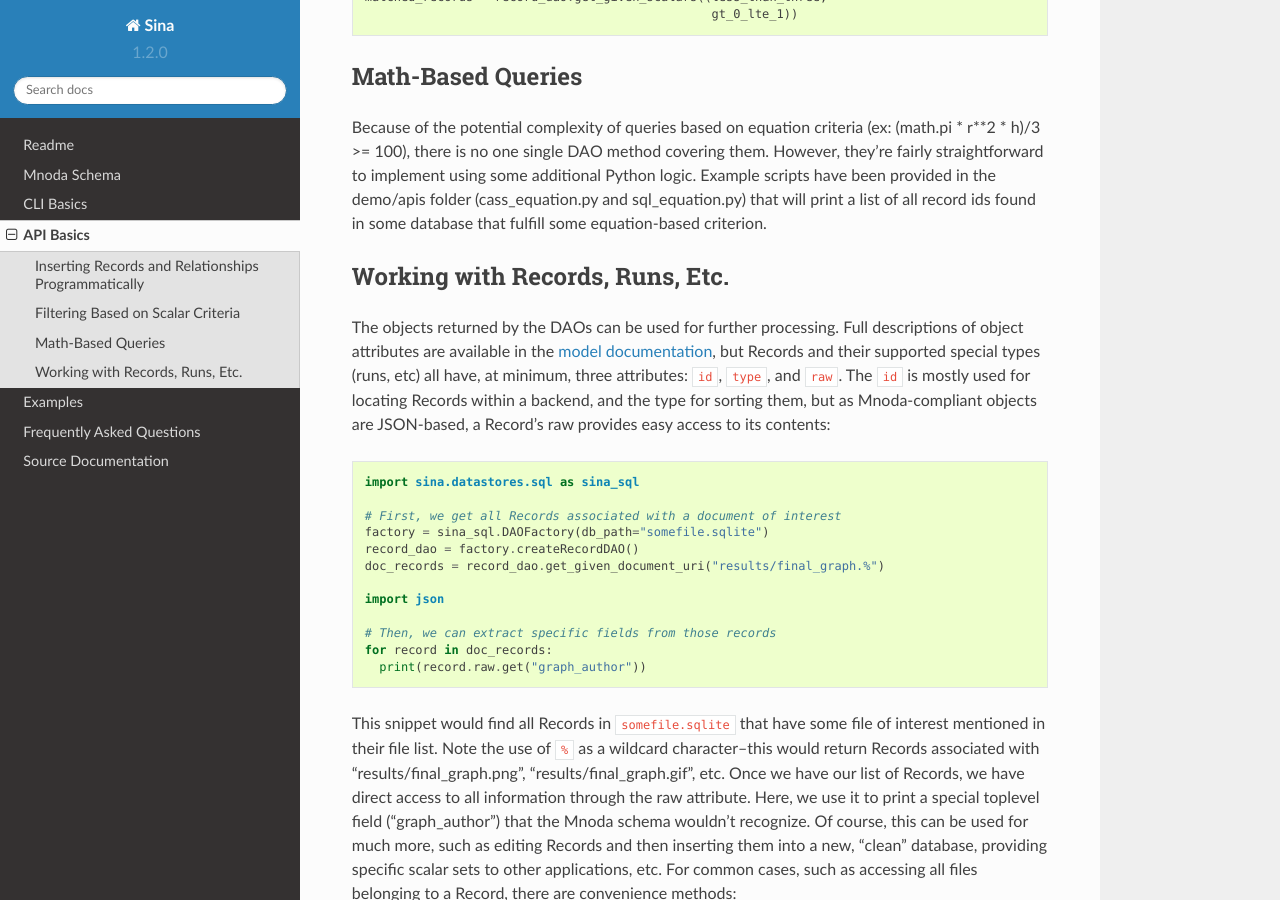
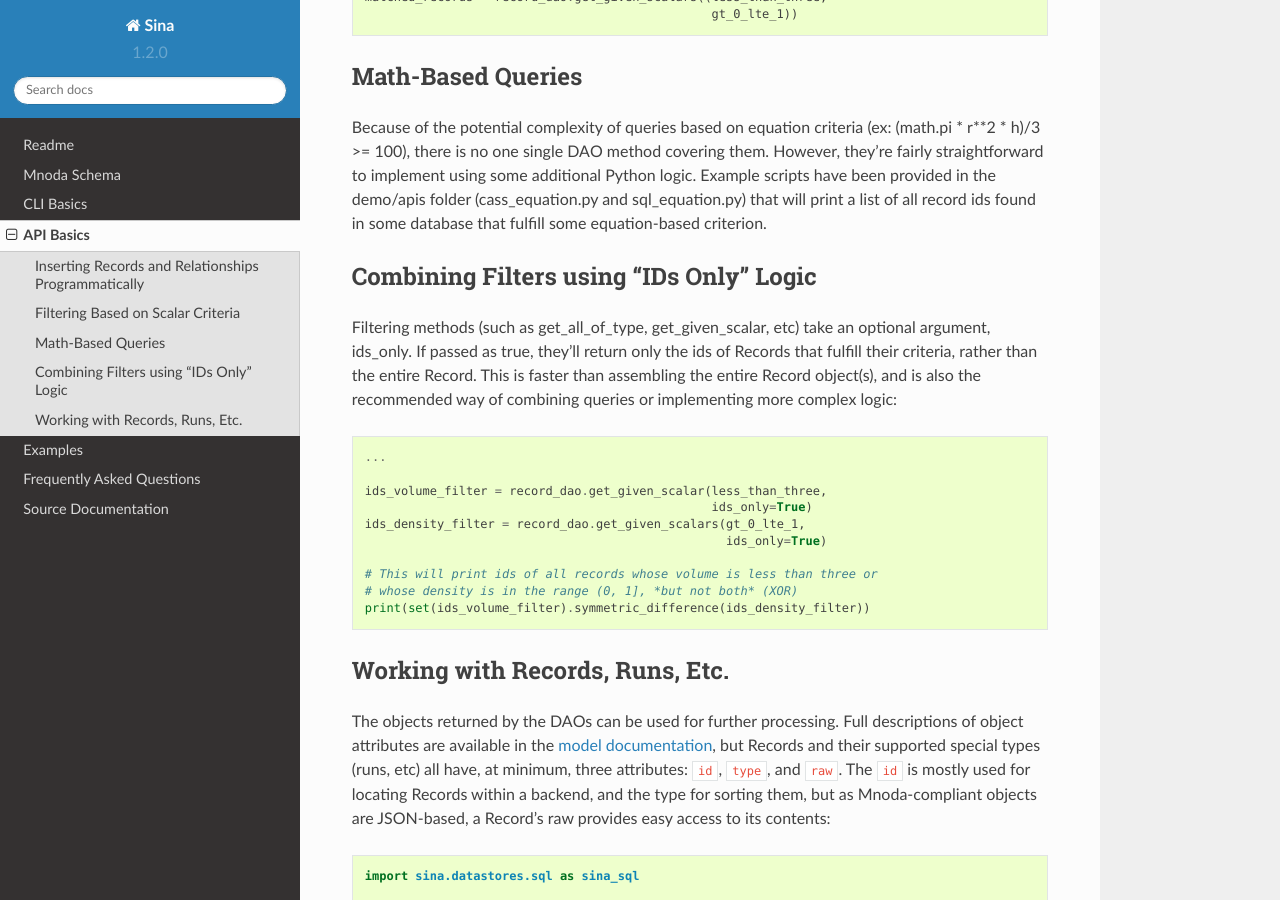
Before and after one commit to LLNL/Sina, a Sphinx documentation site: the page built from docs/source/api_basics.rst, in a window 1280 px wide and 900 px high, scrolled down 2626 px. Built offline with Sphinx 7.4.7 and the Read the Docs theme 2.0.0, drawn with Linux system fonts in a browser that asks for light colours; pages that are not in the unit, such as notebooks, are missing from menus.

Commit message:
SIBO-460: Add documentation on using ids_only

```diff
--- a/docs/source/api_basics.rst
+++ b/docs/source/api_basics.rst
@@ -146,6 +146,27 @@ list of all record ids found in some database that fulfill some equation-based
 criterion.
 
 
+Combining Filters using "IDs Only" Logic
+~~~~~~~~~~~~~~~~~~~~~~~~~~~~~~~~~~~~~~~~
+
+Filtering methods (such as get_all_of_type, get_given_scalar, etc) take an
+optional argument, ids_only. If passed as true, they'll return only the ids
+of Records that fulfill their criteria, rather than the entire Record. This
+is faster than assembling the entire Record object(s), and is also the
+recommended way of combining queries or implementing more complex logic::
+
+  ...
+
+  ids_volume_filter = record_dao.get_given_scalar(less_than_three,
+                                                  ids_only=True)
+  ids_density_filter = record_dao.get_given_scalars(gt_0_lte_1,
+                                                    ids_only=True)
+
+  # This will print ids of all records whose volume is less than three or
+  # whose density is in the range (0, 1], *but not both* (XOR)
+  print(set(ids_volume_filter).symmetric_difference(ids_density_filter))
+
+
 Working with Records, Runs, Etc.
 ~~~~~~~~~~~~~~~~~~~~~~~~~~~~~~~~
 
```
